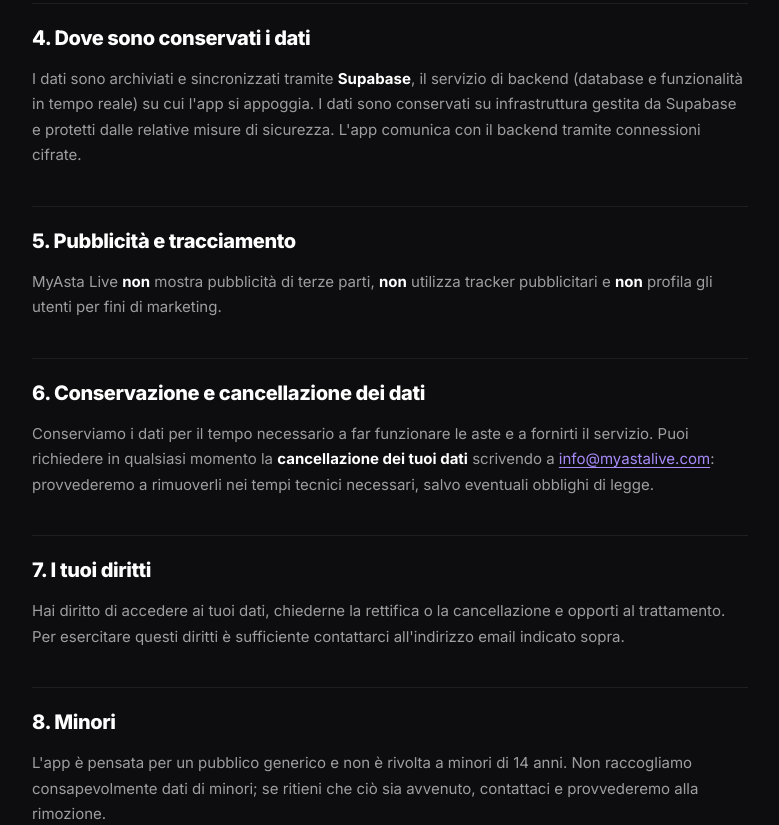
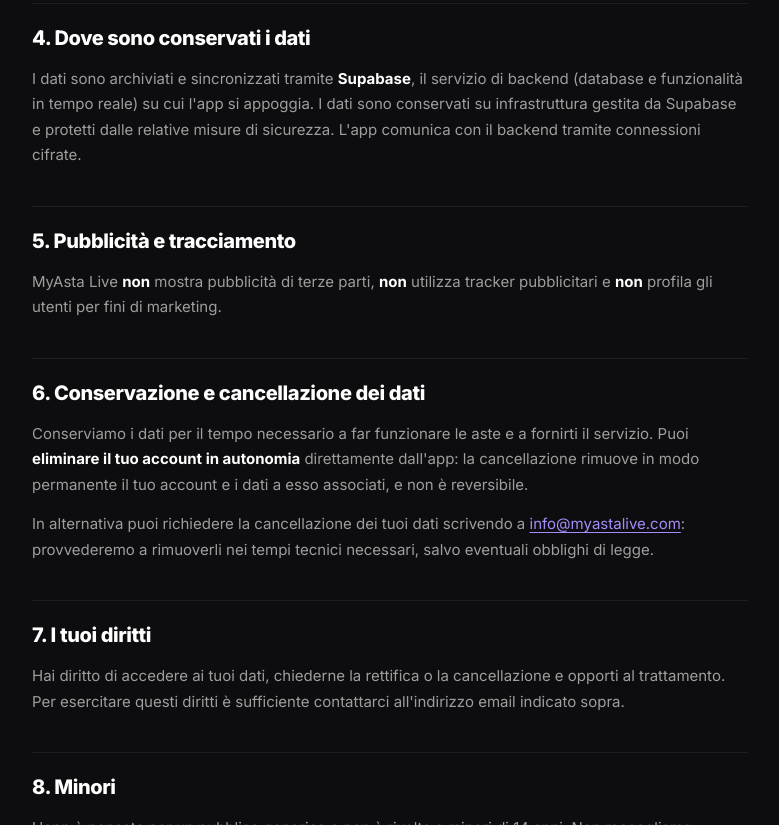
Before and after one commit to kalk777/myastalive_website, a plain HTML site: page privacy.html in a window 1280 px wide. Shown: the part 1215-2040 px from the top of the page, without its empty margins (250-1029 px from the left). Drawn offline with Linux system fonts and the light colour scheme.

Commit message:
update privacy policy

```diff
--- a/privacy.html
+++ b/privacy.html
@@ -67,7 +67,7 @@
   <main class="doc">
     <a class="back" href="index.html">&larr; Torna alla home</a>
     <h1>Privacy Policy</h1>
-    <p class="updated">Ultimo aggiornamento: 30 giugno 2026</p>
+    <p class="updated">Ultimo aggiornamento: 10 luglio 2026</p>
 
     <p>La presente informativa descrive come <strong>MyAsta Live</strong> (di seguito "l'app")
       tratta i dati personali degli utenti. Vogliamo essere chiari e diretti: l'app raccoglie
@@ -114,9 +114,12 @@
 
     <h2>6. Conservazione e cancellazione dei dati</h2>
     <p>Conserviamo i dati per il tempo necessario a far funzionare le aste e a fornirti il
-      servizio. Puoi richiedere in qualsiasi momento la <strong>cancellazione dei tuoi dati</strong>
-      scrivendo a <a href="mailto:info@myastalive.com">info@myastalive.com</a>: provvederemo a
-      rimuoverli nei tempi tecnici necessari, salvo eventuali obblighi di legge.</p>
+      servizio. Puoi <strong>eliminare il tuo account in autonomia</strong> direttamente dall'app:
+      la cancellazione rimuove in modo permanente il tuo account e i dati a esso associati, e non
+      è reversibile.</p>
+    <p>In alternativa puoi richiedere la cancellazione dei tuoi dati scrivendo a
+      <a href="mailto:info@myastalive.com">info@myastalive.com</a>: provvederemo a rimuoverli nei
+      tempi tecnici necessari, salvo eventuali obblighi di legge.</p>
 
     <h2>7. I tuoi diritti</h2>
     <p>Hai diritto di accedere ai tuoi dati, chiederne la rettifica o la cancellazione e opporti
```
